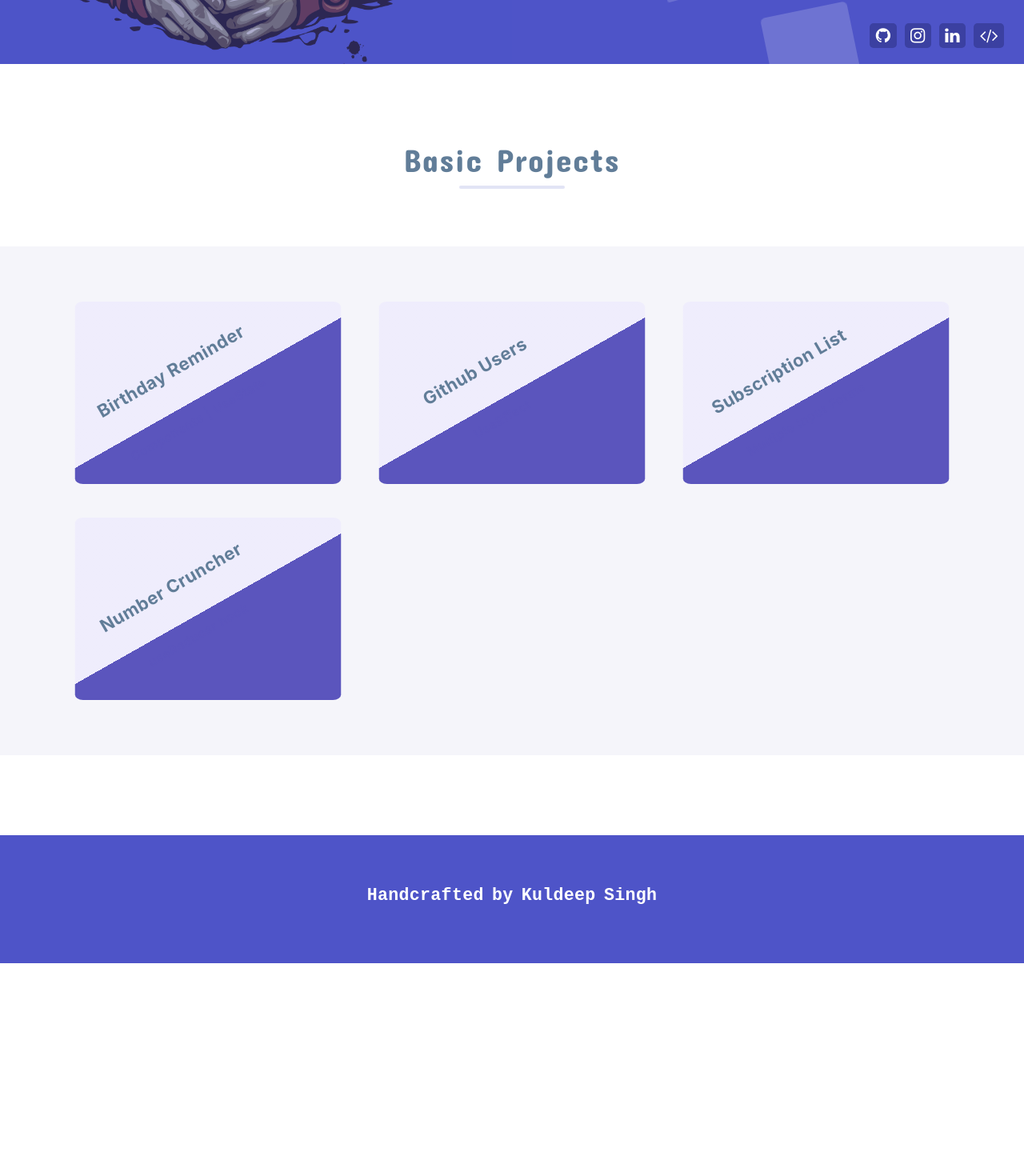
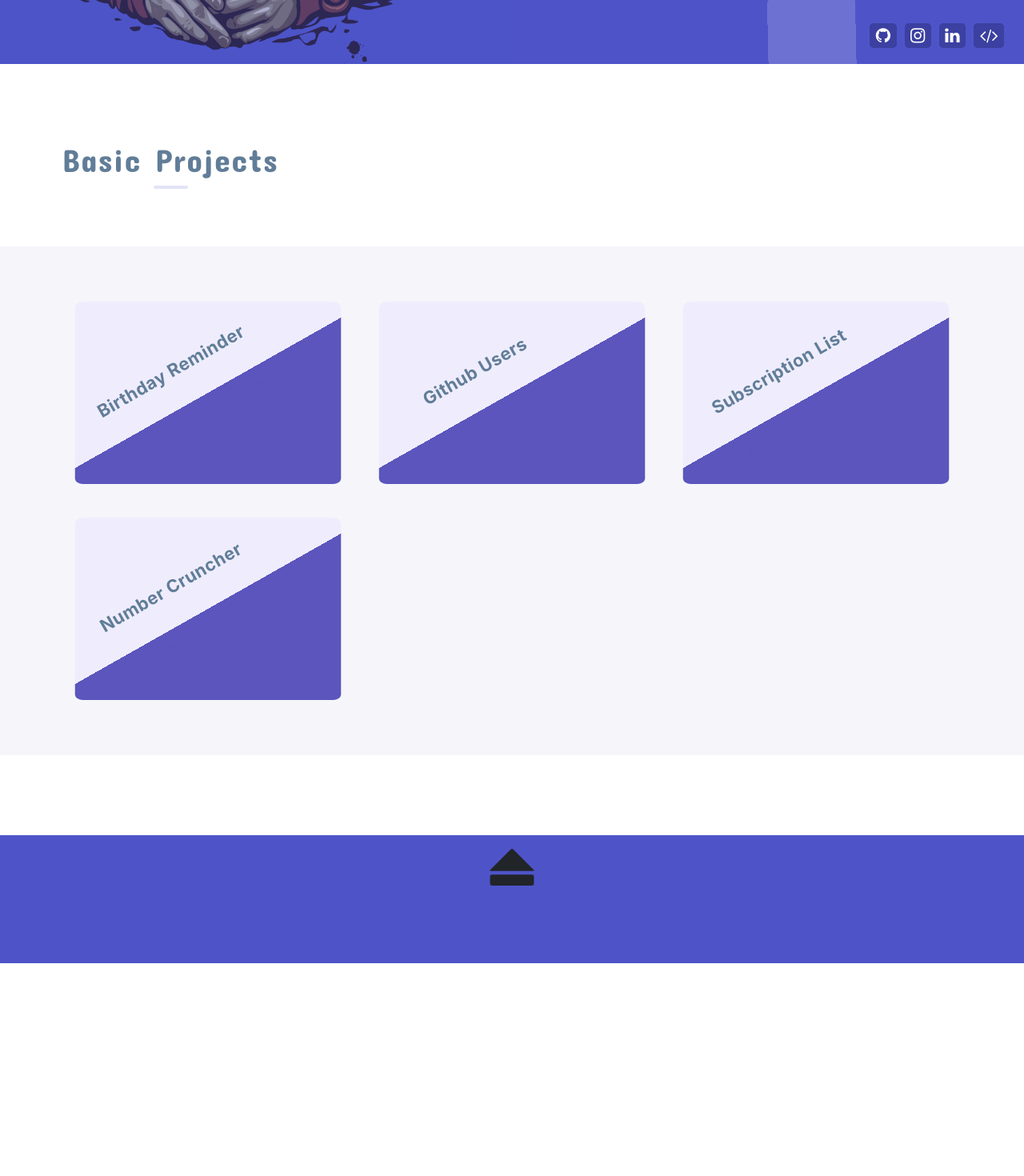
Before and after one commit to Gilpix/React-Projects, a React (Create React App) app: page / in a window 1280 px wide. Shown: the part 640-2110 px from the top of the page at 80% size. Before the commit the page ends 1844 px from the top, so only its background shows below. Built offline with nearby package versions, Linux system fonts and the light colour scheme; no server answers.

Commit message:
add new design for Home project section and include new Footer component

```diff
--- a/src/components/Home.js
+++ b/src/components/Home.js
@@ -1,6 +1,7 @@
 import React from 'react';
 import { Link, withRouter } from "react-router-dom";
 
+import Footer from "./SharedComp/Footer";
 
 import { projectsData } from ".././projectsData";
 
@@ -15,8 +16,8 @@ function Home() {
 
     // const [project, setProject] = React.useState('hhhh');
 
-    return (
-        <div className=' px-0'>
+    return (<>
+        <main className=' px-0'>
             <section id='home'>
 
                 <div className='header area '>
@@ -107,8 +108,8 @@ function Home() {
 
             {/* BASIC Projects Section */}
             <section id='basicProjects'>
-                <div className='my-5 pt-5 text-center'>
-                    <h1 className='heading-text home-heading-text ' >Basic Projects</h1>
+                <div className='col-12 col-md-6 col-lg-4 col-xl-4 my-5 pt-5 text-center'>
+                    <h1 className='heading-text home-heading-text px-3' >Basic Projects</h1>
                     <hr className='heading-hr'></hr>
                 </div>
 
@@ -118,7 +119,7 @@ function Home() {
 
                             <div className='container  '  >
 
-                                <div className='row' >
+                                <div className='row basic_project_inner_container' >
                                     {projectsData.map((data) => {
                                         const { id, name, image, learn, link } = data;
                                         // setProject(name);
@@ -151,11 +152,11 @@ function Home() {
                 </div>
             </section>
 
-            <div className='footer'>
-                <h5 className='footer-text'>Handcrafted by Kuldeep Singh</h5>
-            </div>
 
-        </div >
+
+        </main >
+        <Footer></Footer>
+    </>
     )
 }
 
```
